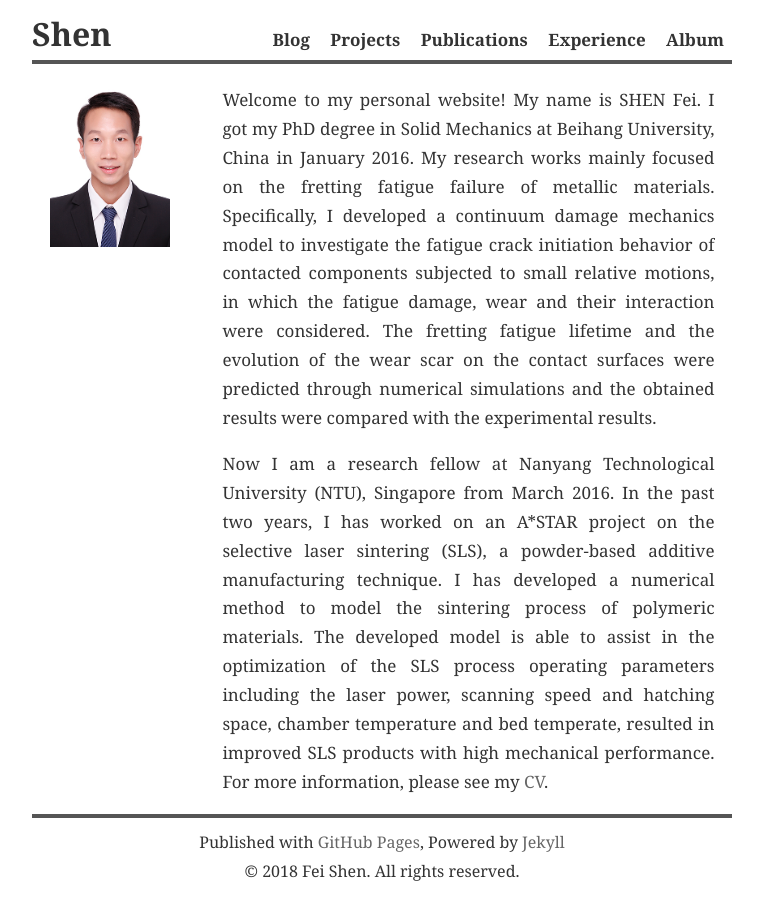
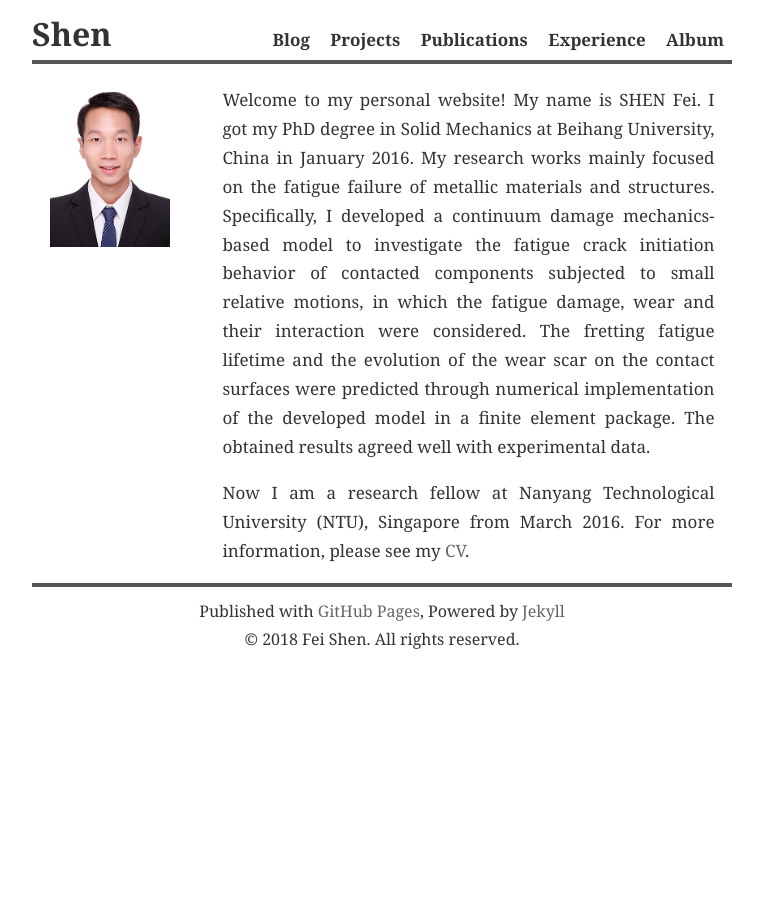
Before and after one commit to philshenfei/feishen, a Jekyll site: the page built from index.md, in a window 1280 px wide. Shown: the whole page, without its empty margins (258-1021 px from the left). Built offline with Jekyll 4.4.1, drawn with Linux system fonts in a browser that asks for light colours; nearby versions of some CDN libraries.

Commit message:
Signed-off-by: philshenfei <philshenfei@gmail.com>

```diff
--- a/index.md
+++ b/index.md
@@ -12,9 +12,9 @@ layout: default
 
 <div class="rightcolumn">
 
-<p>Welcome to my personal website! My name is SHEN Fei. I got my PhD degree in Solid Mechanics at Beihang University, China in January 2016. My research works mainly focused on the fretting fatigue failure of metallic materials. Specifically, I developed a continuum damage mechanics model to investigate the fatigue crack initiation behavior of contacted components subjected to small relative motions, in which the fatigue damage, wear and their interaction were considered. The fretting fatigue lifetime and the evolution of the wear scar on the contact surfaces were predicted through numerical simulations and the obtained results were compared with the experimental results.</p>
+<p>Welcome to my personal website! My name is SHEN Fei. I got my PhD degree in Solid Mechanics at Beihang University, China in January 2016. My research works mainly focused on the fatigue failure of metallic materials and structures. Specifically, I developed a continuum damage mechanics-based model to investigate the fatigue crack initiation behavior of contacted components subjected to small relative motions, in which the fatigue damage, wear and their interaction were considered. The fretting fatigue lifetime and the evolution of the wear scar on the contact surfaces were predicted through numerical implementation of the developed model in a finite element package. The obtained results agreed well with experimental data.</p>
 
-<p>Now I am a research fellow at Nanyang Technological University (NTU), Singapore from March 2016. In the past two years, I has worked on an A*STAR project on the selective laser sintering (SLS), a powder-based additive manufacturing technique. I has developed a numerical method to model the sintering process of polymeric materials. The developed model is able to assist in the optimization of the SLS process operating parameters including the laser power, scanning speed and hatching space, chamber temperature and bed temperate, resulted in improved SLS products with high mechanical performance. For more information, please see my <a href="/file/CV_Shen Fei.pdf">CV</a>.</p>
+<p>Now I am a research fellow at Nanyang Technological University (NTU), Singapore from March 2016. For more information, please see my <a href="/file/CV_Shen Fei.pdf">CV</a>.</p>
 
 </div>
 </div>
```
Also changed, not shown: _posts/2017-02-28-Arruda-Boyce-Model.md (renamed from _posts/2017-02-28-Aurrda-Boyce-Model.md, +2 -2 lines).
